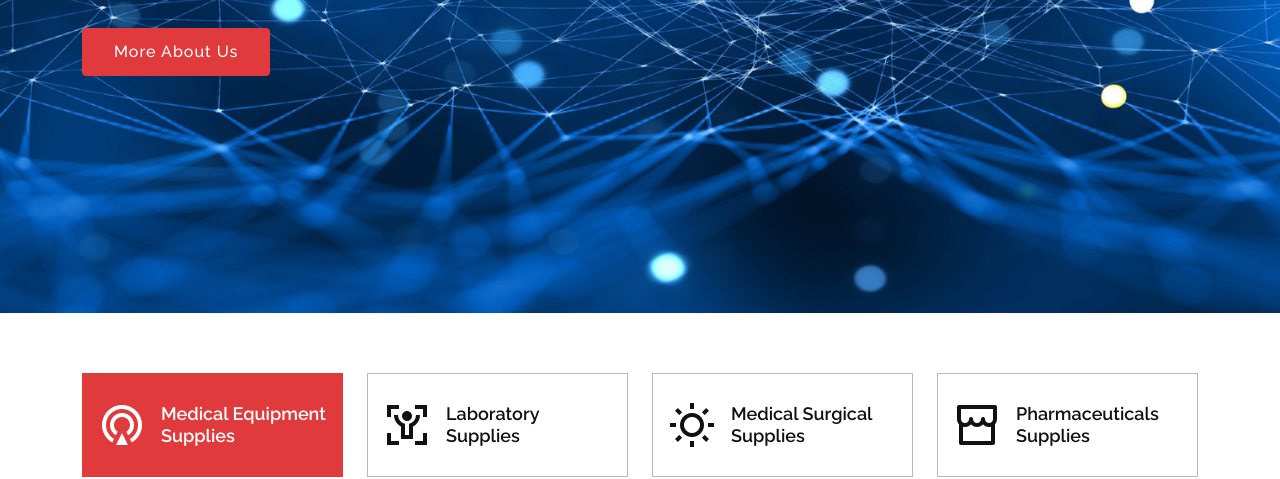
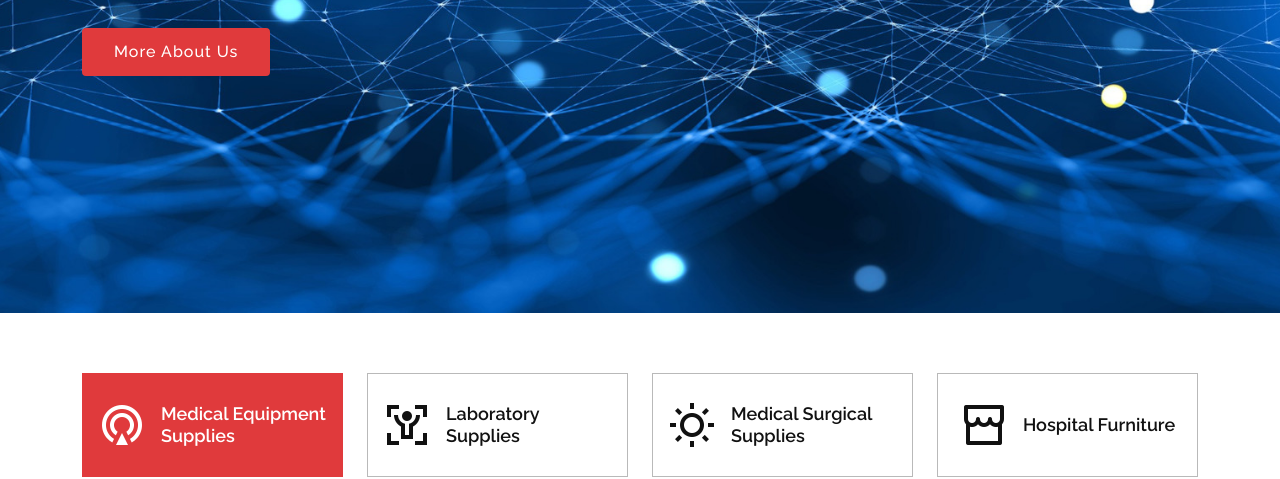
Before and after one commit to rit23kumar/universalsurgical, a plain HTML site: page index.html in a window 1280 px wide. Shown: the part 487-966 px from the top of the page. Drawn offline with nearby package versions, Linux system fonts and the light colour scheme.

Commit message:
image changes

```diff
--- a/index.html
+++ b/index.html
@@ -99,7 +99,7 @@
           <li class="nav-item col-3">
             <a class="nav-link" data-bs-toggle="tab" data-bs-target="#tab-4">
               <i class="ri-store-line"></i>
-              <h4 class="d-none d-lg-block">Pharmaceuticals Supplies</h4>
+              <h4 class="d-none d-lg-block">Hospital Furniture</h4>
             </a>
           </li>
         </ul>
@@ -162,14 +162,14 @@
           <div class="tab-pane" id="tab-4">
             <div class="row">
               <div class="col-lg-6 order-2 order-lg-1 mt-3 mt-lg-0">
-                <h3>Simplified Pharmaceuticals Supplies shopping</h3>
+                <h3>Simplified Hospital Furniture shopping</h3>
                 <p>
-                  Our medical store is a trusted Pharmaceuticals Supplies and is amongst the best suppliers for genuine Pharmaceuticals
+                  Our medical store is a trusted and is amongst the best suppliers for genuine Hospital Furniture
 				  Supplies. Discounts are available for bulk shopping while shopping for medical consumables
-				  and Our store is perfect to get excellent discounts on Pharmaceuticals. Order medical supplies from our 24/7 medical
+				  and Our store is perfect to get excellent discounts on Hospital Furniture. Order medical supplies from our 24/7 medical
 				  store. We've simplified surgical instruments
 				  shopping procedure. Customer support available from our store's customer service team to help you
-				  choose medical and Pharmaceuticals products.
+				  choose medical and Hospital Furniture products.
                 </p>
               </div>
               <div class="col-lg-6 order-1 order-lg-2 text-center">
```
